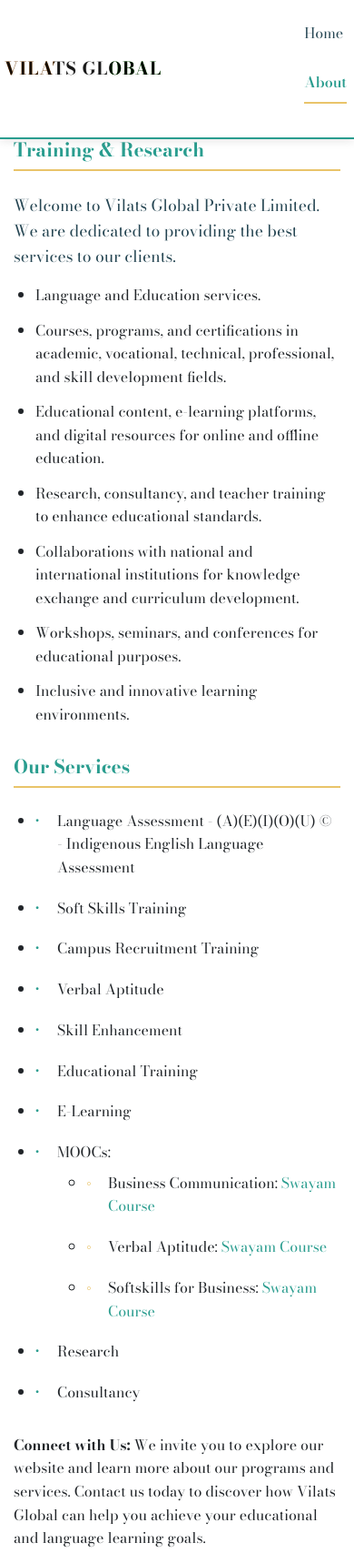
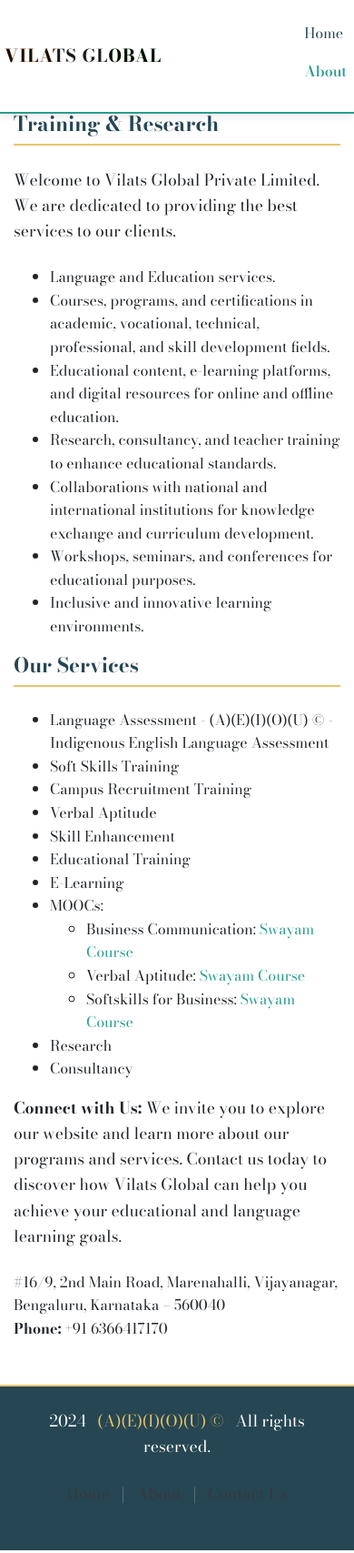
Before and after one commit to shree2272/Vilats-Global, a plain HTML site: page about.html in a window 390 px wide. Shown: the top 1707 px of the page at 91% size. Drawn offline with nearby package versions, Linux system fonts and the light colour scheme.

Commit message:
Update about.css

```diff
--- a/about.css
+++ b/about.css
@@ -26,17 +26,34 @@ h1, h2, h3, h4, h5, h6 {
     margin-bottom: 1.5rem;
 }
 
-h3 {
+h1 {
+    font-size: 2.5rem;
+    color: var(--secondary);
+}
+
+h2 {
     font-size: 2rem;
     color: var(--primary);
+}
+
+h3 {
+    font-size: 1.8rem;
+    color: var(--secondary);
+    border-bottom: 2px solid var(--accent);
+    padding-bottom: 0.5rem;
+}
+
+h4 {
+    font-size: 1.5rem;
+    color: var(--secondary);
     border-bottom: 2px solid var(--accent);
     padding-bottom: 0.5rem;
     margin-top: 2rem;
 }
 
-.p1 {
-    font-size: 1.2rem;
-    color: var(--secondary);
+p {
+    margin-bottom: 1.5rem;
+    font-size: 1.1rem;
 }
 
 b {
@@ -66,9 +83,9 @@ a:hover {
     font-weight: 700;
     font-size: 1.5rem;
     background: linear-gradient(to right,
-        var(--saffron) 0%, var(--saffron) 33%,
-        var(--white) 33%, var(--white) 66%,
-        var(--india-green) 66%, var(--india-green) 100%
+        #FF9933 0%, #FF9933 33%,
+        #FFFFFF 33%, #FFFFFF 66%,
+        #138808 66%, #138808 100%
     );
     -webkit-background-clip: text;
     background-clip: text;
@@ -76,6 +93,30 @@ a:hover {
     text-shadow: 1px 1px 2px rgba(0,0,0,0.1);
     padding: 0 5px;
     letter-spacing: 1px;
+    position: relative;
+    display: inline-block;
+}
+
+.navbar-brand::after {
+    content: '';
+    position: absolute;
+    left: 0;
+    bottom: -5px;
+    width: 100%;
+    height: 2px;
+    background: linear-gradient(to right,
+        #FF9933 0%, #FF9933 33%,
+        #FFFFFF 33%, #FFFFFF 66%,
+        #138808 66%, #138808 100%
+    );
+    transform: scaleX(0);
+    transform-origin: right;
+    transition: transform 0.4s ease;
+}
+
+.navbar-brand:hover::after {
+    transform: scaleX(1);
+    transform-origin: left;
 }
 
 .nav-link {
@@ -87,7 +128,6 @@ a:hover {
 .nav-link.active {
     color: var(--primary) !important;
     font-weight: 600;
-    border-bottom: 2px solid var(--accent);
 }
 
 .nav-link:hover {
@@ -99,44 +139,77 @@ a:hover {
 }
 
 /* Main Content */
-main {
+#main {
     padding-top: 80px;
-    animation: fadeIn 1s ease-in;
 }
 
-/* Lists */
-ul {
-    margin-bottom: 2rem;
-    padding-left: 1.5rem;
+#home {
+    text-align: center;
+    padding: 5rem 1rem;
+    background-color: var(--light);
 }
 
-ul li {
-    margin-bottom: 0.8rem;
-    font-size: 1.1rem;
+#home h1 {
+    color: var(--secondary);
+    text-shadow: 1px 1px 3px rgba(0,0,0,0.1);
 }
 
-ul.service li {
-    margin-bottom: 1.2rem;
-    position: relative;
-    padding-left: 1.5rem;
+#home p {
+    font-size: 1.2rem;
+    color: var(--secondary);
 }
 
-ul.service li::before {
-    content: "•";
-    color: var(--primary);
-    font-weight: bold;
-    position: absolute;
-    left: 0;
+/* About Section */
+#about {
+    padding: 4rem 1rem;
 }
 
-ul.service ul {
-    margin-top: 0.5rem;
-    padding-left: 2rem;
+/* Directors Section */
+#directors {
+    padding: 2rem 1rem;
+    background-color: var(--light);
 }
 
-ul.service ul li::before {
-    content: "◦";
+/* Contact Section */
+#contact {
+    padding: 3rem;
+    margin: 2rem auto;
+    text-align: center;
+    background-color: var(--secondary);
+    color: var(--white);
+    max-width: 800px;
+    border-radius: 8px;
+}
+
+#contact a {
     color: var(--accent);
+}
+
+/* Cards */
+.card {
+    background-color: var(--white);
+    border: none;
+    border-radius: 8px;
+    margin-bottom: 2rem;
+    padding: 2rem;
+    box-shadow: 0 4px 8px rgba(0,0,0,0.1);
+    transition: transform 0.3s ease;
+}
+
+.card:hover {
+    transform: translateY(-5px);
+}
+
+#abttxt {
+    background-color: var(--white);
+}
+
+#abtimg img {
+    width: 100%;
+    height: auto;
+    object-fit: cover;
+    border-radius: 8px;
+    box-shadow: 0 4px 8px rgba(0,0,0,0.1);
 }
 
 /* Footer */
@@ -158,37 +231,48 @@ footer a:hover {
     text-decoration: underline;
 }
 
-/* Contact Info */
-#contact-info {
-    background-color: var(--light);
-    padding: 1.5rem;
-    border-radius: 8px;
-    margin-top: 2rem;
-    border-left: 4px solid var(--primary);
-}
-
 /* Animations */
 @keyframes fadeIn {
     from { opacity: 0; }
     to { opacity: 1; }
 }
 
+#home, #about, #contact {
+    animation: fadeIn 1s ease-in;
+}
+
 /* Responsive Adjustments */
 @media (max-width: 768px) {
-    main {
+    #home {
         padding: 3rem 1rem;
     }
 
-    h3 {
+    #about, #directors {
+        padding: 2rem 1rem;
+    }
+
+    .row {
+        flex-direction: column;
+    }
+
+    .col-md-6 {
+        margin-bottom: 1.5rem;
+    }
+
+    h1 {
+        font-size: 2rem;
+    }
+
+    h2 {
         font-size: 1.5rem;
     }
 
-    .p1 {
-        font-size: 1.1rem;
+    h3 {
+        font-size: 1.4rem;
     }
 
-    ul li {
-        font-size: 1rem;
+    h4 {
+        font-size: 1.3rem;
     }
 }
 
@@ -197,19 +281,20 @@ footer a:hover {
         font-size: 1.2rem;
     }
 
-    main {
+    #main {
         padding-top: 70px;
     }
 
-    h3 {
-        font-size: 1.3rem;
+    #home, #about, #directors, #contact {
+        padding: 1.5rem 0.5rem;
     }
 
-    footer {
-        padding: 1.5rem 0;
+    .card {
+        padding: 1.5rem;
     }
 
-    footer p {
-        margin-bottom: 0.5rem;
+    #contact {
+        margin: 1rem 0.5rem;
+        padding: 1.5rem 0.5rem;
     }
 }
```
